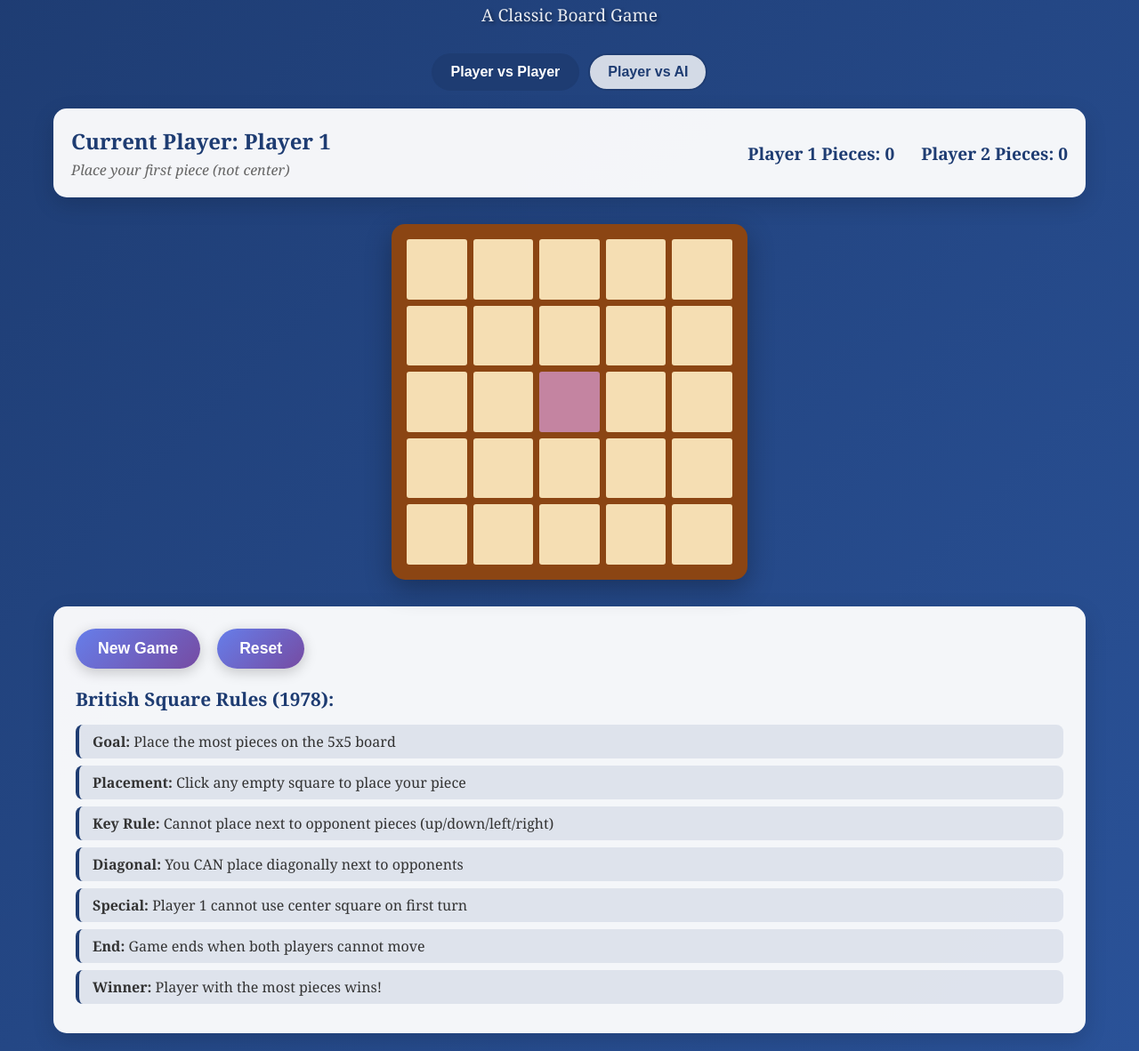
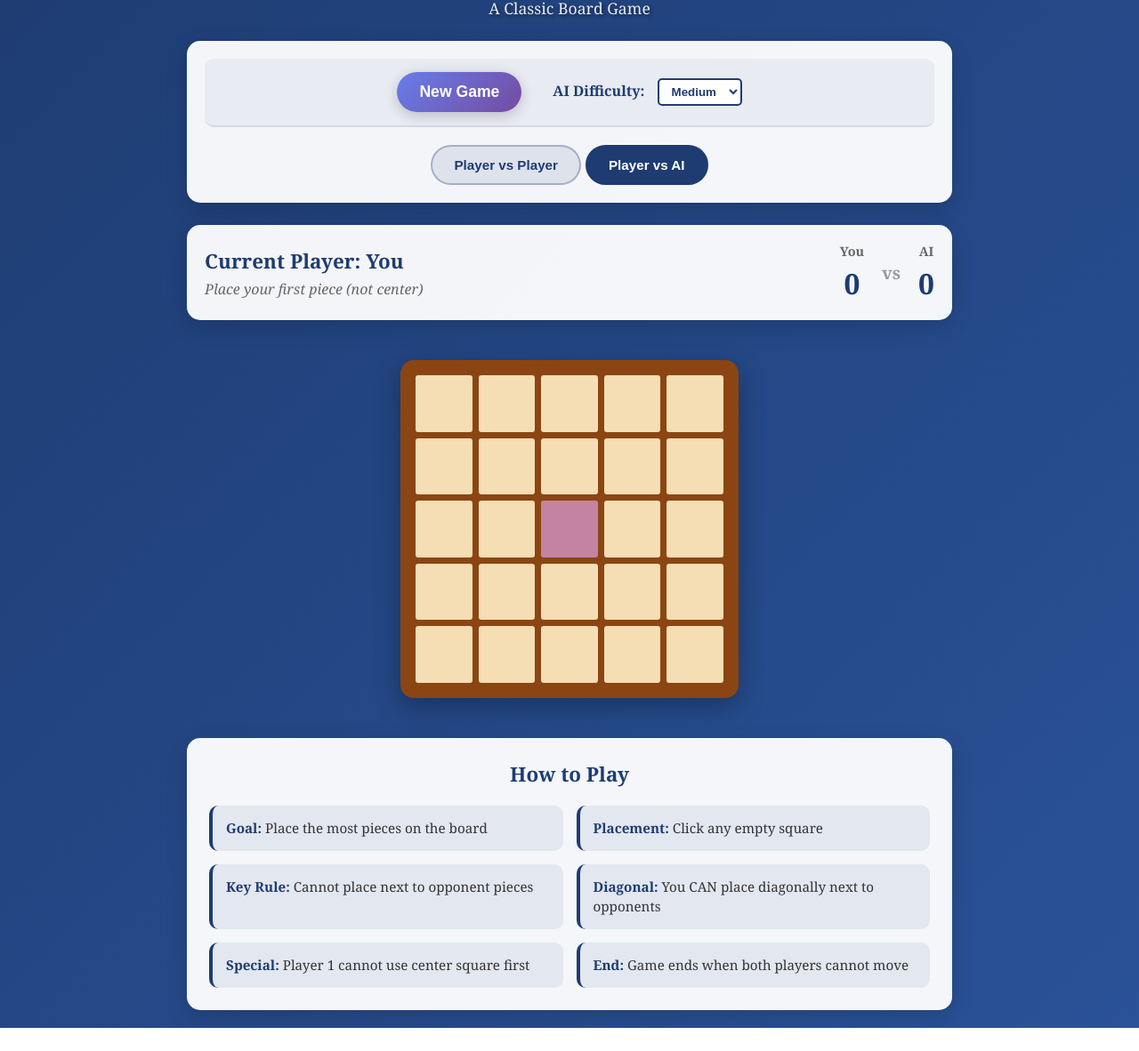
Before and after one commit to mfry1/british-square-game, a website: page index.html in a window 1280 px wide. Shown: the part 92-1274 px from the top of the page at 89% size. After the commit the page ends 1248 px from the top, so only its background shows below. Drawn offline with Linux system fonts and the light colour scheme.

Commit message:
feat: current

```diff
--- a/index.html
+++ b/index.html
@@ -13,24 +13,39 @@
             <p>A Classic Board Game</p>
         </header>
 
-        <div class="game-mode-selector">
-            <button id="pvp-mode" class="mode-btn active">Player vs Player</button>
-            <button id="ai-mode" class="mode-btn">Player vs AI</button>
+        <div class="game-setup">
+            <div class="top-controls">
+                <button id="new-game-btn" class="btn">New Game</button>
+                <div class="ai-controls" id="ai-controls" style="display: block;">
+                    <label for="ai-difficulty">AI Difficulty:</label>
+                    <select id="ai-difficulty" class="difficulty-select">
+                        <option value="easy">Easy</option>
+                        <option value="medium" selected>Medium</option>
+                        <option value="hard">Hard</option>
+                    </select>
+                </div>
+            </div>
+
+            <div class="game-mode-selector">
+                <button id="pvp-mode" class="mode-btn">Player vs Player</button>
+                <button id="ai-mode" class="mode-btn active">Player vs AI</button>
+            </div>
         </div>
 
-        <div class="game-info">
-            <div class="player-turn">
-                <h3>Current Player: <span id="current-player">Player 1</span></h3>
+        <div class="game-status-panel">
+            <div class="current-turn">
+                <h3>Current Player: <span id="current-player">You</span></h3>
                 <p id="game-status">Place your piece on any empty square</p>
             </div>
-            <div class="score-board">
-                <div class="player-score">
-                    <span id="player1-label">Player 1</span> Pieces:
-                    <span id="player1-score">0</span>
+            <div class="score-display">
+                <div class="score-item">
+                    <span class="score-label" id="player1-label">You</span>
+                    <span class="score-value" id="player1-score">0</span>
                 </div>
-                <div class="player-score">
-                    <span id="player2-label">Player 2</span> Pieces:
-                    <span id="player2-score">0</span>
+                <div class="score-divider">vs</div>
+                <div class="score-item">
+                    <span class="score-label" id="player2-label">AI</span>
+                    <span class="score-value" id="player2-score">0</span>
                 </div>
             </div>
         </div>
@@ -41,28 +56,29 @@
             </div>
         </div>
 
-        <div class="game-controls">
-            <button id="new-game-btn" class="btn">New Game</button>
-            <button id="reset-btn" class="btn">Reset</button>
-            <div class="ai-controls" id="ai-controls" style="display: none;">
-                <label for="ai-difficulty">AI Difficulty:</label>
-                <select id="ai-difficulty" class="difficulty-select">
-                    <option value="easy">Easy</option>
-                    <option value="medium" selected>Medium</option>
-                    <option value="hard">Hard</option>
-                </select>
-            </div>
+        <div class="game-info">
             <div class="game-rules">
-                <h4>British Square Rules (1978):</h4>
-                <ul>
-                    <li><strong>Goal:</strong> Place the most pieces on the 5x5 board</li>
-                    <li><strong>Placement:</strong> Click any empty square to place your piece</li>
-                    <li><strong>Key Rule:</strong> Cannot place next to opponent pieces (up/down/left/right)</li>
-                    <li><strong>Diagonal:</strong> You CAN place diagonally next to opponents</li>
-                    <li><strong>Special:</strong> Player 1 cannot use center square on first turn</li>
-                    <li><strong>End:</strong> Game ends when both players cannot move</li>
-                    <li><strong>Winner:</strong> Player with the most pieces wins!</li>
-                </ul>
+                <h4>How to Play</h4>
+                <div class="rules-grid">
+                    <div class="rule-item">
+                        <strong>Goal:</strong> Place the most pieces on the board
+                    </div>
+                    <div class="rule-item">
+                        <strong>Placement:</strong> Click any empty square
+                    </div>
+                    <div class="rule-item">
+                        <strong>Key Rule:</strong> Cannot place next to opponent pieces
+                    </div>
+                    <div class="rule-item">
+                        <strong>Diagonal:</strong> You CAN place diagonally next to opponents
+                    </div>
+                    <div class="rule-item">
+                        <strong>Special:</strong> Player 1 cannot use center square first
+                    </div>
+                    <div class="rule-item">
+                        <strong>End:</strong> Game ends when both players cannot move
+                    </div>
+                </div>
             </div>
         </div>
     </div>
--- a/script.js
+++ b/script.js
@@ -5,7 +5,7 @@ class BritishSquareGame {
         this.gameActive = true;
         this.moveCount = 0;
         this.passCount = 0;
-        this.gameMode = 'pvp'; // 'pvp' or 'ai'
+        this.gameMode = 'ai'; // 'pvp' or 'ai'
         this.aiDifficulty = 'medium';
 
         this.initializeGame();
@@ -55,23 +55,49 @@ class BritishSquareGame {
         this.board[index] = this.currentPlayer;
         this.updateSquareDisplay(index);
         this.moveCount++;
-        this.passCount = 0; // Reset pass count when a move is made
 
-        // Check for game end
+        // Check for game end first
         if (this.checkGameEnd()) {
             this.endGame();
             return;
         }
 
-        // Switch players
-        this.currentPlayer = this.currentPlayer === 1 ? 2 : 1;
-        this.updateDisplay();
-        this.updateValidMoves();
+        // Handle turn switching
+        this.switchTurn();
 
         // If it's AI mode and now AI's turn, make AI move
         if (this.gameMode === 'ai' && this.currentPlayer === 2 && this.gameActive) {
             this.makeAIMove();
         }
+    }
+
+    switchTurn() {
+        const nextPlayer = this.currentPlayer === 1 ? 2 : 1;
+
+        // Check if next player has valid moves
+        if (this.hasValidMoves(nextPlayer)) {
+            this.currentPlayer = nextPlayer;
+            this.updateDisplay();
+            this.updateValidMoves();
+        } else {
+            // Next player can't move, check if current player can continue
+            if (this.hasValidMoves(this.currentPlayer)) {
+                this.showMessage(`Player ${nextPlayer} has no valid moves. Player ${this.currentPlayer} continues.`, "info");
+                this.updateDisplay();
+                this.updateValidMoves();
+            } else {
+                // Neither player can move, game should end
+                // This will be caught by checkGameEnd() on the next call
+                this.updateDisplay();
+                this.updateValidMoves();
+            }
+        }
+    }
+
+    // Test method to check if modal works
+    testModal() {
+        console.log('Testing modal...');
+        this.showWinModal(1, 5, 3, "Test message - Player 1 wins!");
     }
 
     makeAIMove() {
@@ -339,6 +365,11 @@ class BritishSquareGame {
             square.classList.remove('invalid', 'center-blocked');
         });
 
+        // Don't show valid move indicators when AI is thinking/making a move
+        if (this.gameMode === 'ai' && this.currentPlayer === 2) {
+            return;
+        }
+
         // Mark invalid moves
         for (let i = 0; i < 25; i++) {
             if (this.board[i] === null) { // Only check empty squares
@@ -374,25 +405,8 @@ class BritishSquareGame {
         const player1HasMoves = this.hasValidMoves(1);
         const player2HasMoves = this.hasValidMoves(2);
 
-        if (!player1HasMoves && !player2HasMoves) {
-            return true; // Both players are blocked
-        }
-
-        if (!this.hasValidMoves(this.currentPlayer)) {
-            // Current player must pass
-            this.passCount++;
-            this.showMessage(`Player ${this.currentPlayer} has no valid moves and must pass.`, "info");
-            this.currentPlayer = this.currentPlayer === 1 ? 2 : 1;
-            this.updateDisplay();
-            this.updateValidMoves();
-
-            // If both players have passed, game ends
-            if (this.passCount >= 2) {
-                return true;
-            }
-        }
-
-        return false;
+        // Game ends only when both players have no valid moves
+        return !player1HasMoves && !player2HasMoves;
     }
 
     endGame() {
@@ -422,7 +436,7 @@ class BritishSquareGame {
     showWinModal(winner, p1Score, p2Score, message) {
         const modal = document.createElement('div');
         modal.className = 'modal';
-        modal.style.display = 'block';
+        modal.style.cssText = 'display: block !important;';
 
         let winnerText;
         if (this.gameMode === 'ai') {
@@ -449,6 +463,7 @@ class BritishSquareGame {
                 <button class="btn" onclick="this.parentElement.parentElement.remove(); game.newGame();">Play Again</button>
             </div>
         `;
+
         document.body.appendChild(modal);
     }
 
@@ -525,10 +540,6 @@ class BritishSquareGame {
         this.updateValidMoves();
     }
 
-    resetGame() {
-        this.newGame();
-    }
-
     setGameMode(mode) {
         this.gameMode = mode;
         this.aiDifficulty = document.getElementById('ai-difficulty').value;
@@ -545,7 +556,6 @@ class BritishSquareGame {
 
     attachEventListeners() {
         document.getElementById('new-game-btn').addEventListener('click', () => this.newGame());
-        document.getElementById('reset-btn').addEventListener('click', () => this.resetGame());
 
         // Game mode buttons
         document.getElementById('pvp-mode').addEventListener('click', () => this.setGameMode('pvp'));
--- a/styles.css
+++ b/styles.css
@@ -12,60 +12,108 @@ body {
 }
 
 .game-container {
-    max-width: 1200px;
+    max-width: 900px;
     margin: 0 auto;
     padding: 20px;
+    display: flex;
+    flex-direction: column;
+    gap: 25px;
 }
 
 header {
     text-align: center;
-    margin-bottom: 30px;
     color: white;
     text-shadow: 2px 2px 4px rgba(0,0,0,0.5);
 }
 
 header h1 {
-    font-size: 3rem;
-    margin-bottom: 10px;
+    font-size: 2.8rem;
+    margin-bottom: 8px;
     font-weight: bold;
 }
 
 header p {
-    font-size: 1.2rem;
+    font-size: 1.1rem;
     opacity: 0.9;
 }
 
-.game-info {
+/* Game Setup Section */
+.game-setup {
+    background: rgba(255, 255, 255, 0.95);
+    border-radius: 15px;
+    padding: 20px;
+    box-shadow: 0 8px 25px rgba(0,0,0,0.15);
+}
+
+.top-controls {
+    display: flex;
+    justify-content: center;
+    align-items: center;
+    gap: 25px;
+    margin-bottom: 20px;
+    padding-bottom: 20px;
+    border-bottom: 2px solid rgba(30, 60, 114, 0.1);
+}
+
+.top-controls .ai-controls {
+    display: flex;
+    align-items: center;
+    gap: 10px;
+    margin-bottom: 0;
+}
+
+/* Game Status Panel */
+.game-status-panel {
+    background: rgba(255, 255, 255, 0.95);
+    border-radius: 15px;
+    padding: 20px;
+    box-shadow: 0 8px 25px rgba(0,0,0,0.15);
     display: flex;
     justify-content: space-between;
     align-items: center;
-    background: rgba(255, 255, 255, 0.95);
-    padding: 20px;
-    border-radius: 15px;
-    margin-bottom: 30px;
-    box-shadow: 0 8px 25px rgba(0,0,0,0.15);
 }
 
-.player-turn h3 {
+.current-turn h3 {
     color: #1e3c72;
-    font-size: 1.5rem;
+    font-size: 1.4rem;
+    margin-bottom: 5px;
 }
 
-.score-board {
+.score-display {
     display: flex;
-    gap: 30px;
+    align-items: center;
+    gap: 20px;
 }
 
-.player-score {
-    font-size: 1.2rem;
+.score-item {
+    text-align: center;
+    display: flex;
+    flex-direction: column;
+    gap: 5px;
+}
+
+.score-label {
+    font-size: 0.9rem;
+    color: #666;
+    font-weight: bold;
+}
+
+.score-value {
+    font-size: 2rem;
     font-weight: bold;
     color: #1e3c72;
+}
+
+.score-divider {
+    font-size: 1.2rem;
+    color: #999;
+    font-weight: bold;
 }
 
 .game-board-container {
     display: flex;
     justify-content: center;
-    margin-bottom: 30px;
+    padding: 20px;
 }
 
 .game-board {
@@ -77,8 +125,8 @@ header p {
     padding: 15px;
     border-radius: 15px;
     box-shadow: 0 10px 30px rgba(0,0,0,0.3);
-    width: 400px;
-    height: 400px;
+    width: 380px;
+    height: 380px;
 }
 
 .square {
@@ -136,35 +184,54 @@ header p {
 .game-mode-selector {
     display: flex;
     justify-content: center;
-    gap: 10px;
-    margin-bottom: 20px;
+    gap: 5px;
 }
 
 .mode-btn {
-    background: rgba(255, 255, 255, 0.8);
+    background: rgba(30, 60, 114, 0.1);
     color: #1e3c72;
-    border: 2px solid #1e3c72;
-    padding: 10px 20px;
+    border: 2px solid rgba(30, 60, 114, 0.3);
+    padding: 12px 24px;
     border-radius: 25px;
     cursor: pointer;
-    font-size: 1rem;
+    font-size: 0.95rem;
     font-weight: bold;
     transition: all 0.3s ease;
 }
 
 .mode-btn:hover {
-    background: rgba(255, 255, 255, 0.9);
-    transform: translateY(-2px);
+    background: rgba(30, 60, 114, 0.15);
+    border-color: rgba(30, 60, 114, 0.5);
+    transform: translateY(-1px);
 }
 
 .mode-btn.active {
     background: #1e3c72;
     color: white;
+    border-color: #1e3c72;
 }
 
 .ai-controls {
     margin-bottom: 15px;
     text-align: center;
+}
+
+.top-controls {
+    display: flex;
+    justify-content: center;
+    align-items: center;
+    gap: 20px;
+    margin-bottom: 20px;
+    padding: 15px;
+    background: rgba(30, 60, 114, 0.05);
+    border-radius: 10px;
+}
+
+.top-controls .ai-controls {
+    margin-bottom: 0;
+    display: flex;
+    align-items: center;
+    gap: 10px;
 }
 
 .ai-controls label {
@@ -225,27 +292,39 @@ header p {
     transform: translateY(0);
 }
 
-.game-rules {
-    margin-top: 20px;
+/* Game Info Section */
+.game-info {
+    background: rgba(255, 255, 255, 0.95);
+    border-radius: 15px;
+    padding: 25px;
+    box-shadow: 0 8px 25px rgba(0,0,0,0.15);
 }
 
 .game-rules h4 {
     color: #1e3c72;
-    margin-bottom: 15px;
-    font-size: 1.3rem;
+    margin-bottom: 20px;
+    font-size: 1.4rem;
+    text-align: center;
+    font-weight: bold;
 }
 
-.game-rules ul {
-    list-style: none;
-    padding-left: 0;
+.rules-grid {
+    display: grid;
+    grid-template-columns: repeat(auto-fit, minmax(280px, 1fr));
+    gap: 15px;
 }
 
-.game-rules li {
-    background: rgba(30, 60, 114, 0.1);
-    padding: 8px 15px;
-    margin-bottom: 8px;
-    border-radius: 8px;
+.rule-item {
+    background: rgba(30, 60, 114, 0.08);
+    padding: 15px;
+    border-radius: 10px;
     border-left: 4px solid #1e3c72;
+    font-size: 0.95rem;
+    line-height: 1.4;
+}
+
+.rule-item strong {
+    color: #1e3c72;
 }
 
 .modal {
@@ -285,29 +364,55 @@ header p {
 
 @media (max-width: 768px) {
     .game-container {
-        padding: 10px;
+        padding: 15px;
+        gap: 20px;
     }
 
     header h1 {
-        font-size: 2rem;
+        font-size: 2.2rem;
     }
 
-    .game-info {
+    .game-status-panel {
         flex-direction: column;
-        gap: 15px;
+        gap: 20px;
         text-align: center;
     }
 
-    .score-board {
-        justify-content: center;
+    .score-display {
+        gap: 15px;
+    }
+
+    .score-value {
+        font-size: 1.6rem;
+    }
+
+    .top-controls {
+        flex-direction: column;
+        gap: 15px;
+        padding: 15px;
+    }
+
+    .top-controls .ai-controls {
+        flex-direction: column;
+        gap: 8px;
+        text-align: center;
     }
 
     .game-board {
-        width: 300px;
-        height: 300px;
+        width: 320px;
+        height: 320px;
     }
 
     .square {
         font-size: 1.2rem;
     }
+
+    .rules-grid {
+        grid-template-columns: 1fr;
+    }
+
+    .rule-item {
+        padding: 12px;
+        font-size: 0.9rem;
+    }
 }
```
